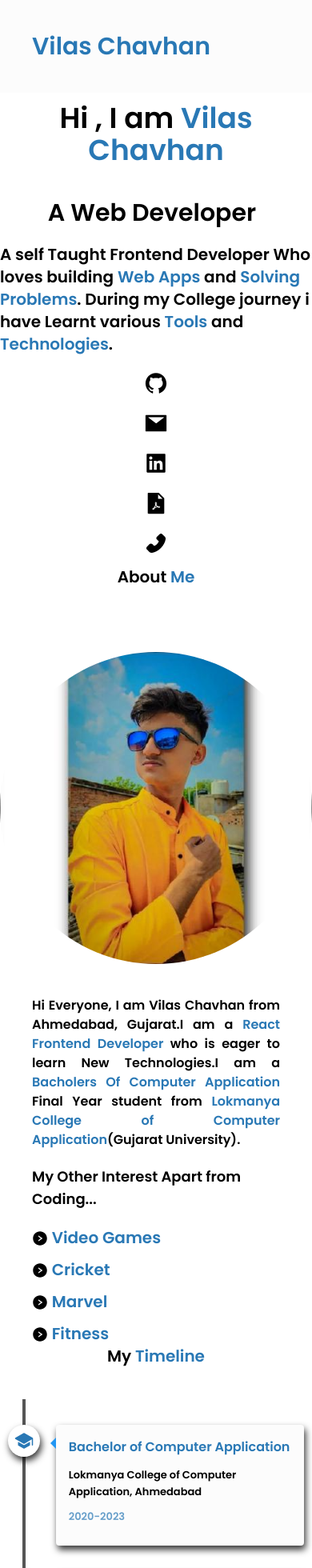
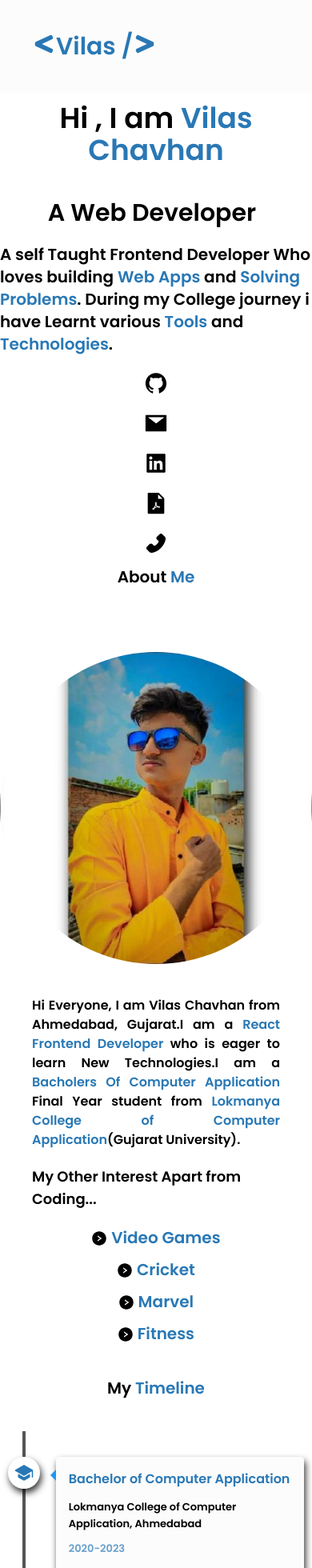
Before and after one commit to villAsh/v1lash.io, a React (Create React App) app: page / in a window 390 px wide. Shown: the top 1960 px of the page at 80% size. Built offline with nearby package versions, Linux system fonts and the light colour scheme.

Commit message:
timeline verticale scrollbar fixed

```diff
--- a/src/Components/About.jsx
+++ b/src/Components/About.jsx
@@ -5,20 +5,20 @@ export default function About() {
     return (
         <div className=" font-poppins">
             <motion.h1
-            initial={{x : -500}}
-            animate={{x : 0}}
-            transition={{duration : 0.5}}
+            initial={{scale : 0}}
+            animate={{scale : 1}}
+            transition={{duration : 1}}
             className="text-xl md:text-3xl text-center text-light-fg mb-10">About <span className="text-light-primary">Me</span></motion.h1>
             <div className='flex flex-col sm:flex-row sm:items-center sm:justify-around pt-10'>
                 <motion.img
-                initial={{x : -500}}
-                animate={{x : 0}}
+                initial={{scale : 0}}
+                animate={{scale : 1}}
                 transition={{duration : 1}}
                 src={avatar} alt="avatar" className='rounded-full' />
 
                 <motion.div
-                initial={{x : 500}}
-                animate={{x : 0}}
+                initial={{scale : 0}}
+                animate={{scale : 1}}
                 transition={{duration : 1}}
 
                 >
@@ -28,7 +28,7 @@ export default function About() {
                     </p>
                     <div className='flex flex-col mt-5'>
                         <h1 className='text-light-fg text-lg sm:text-xl px-10'>My Other Interest Apart from Coding...</h1>
-                        <div className='px-10 mt-5 space-y-3'>
+                        <div className='px-10 mt-5 mb-10 space-y-3 text-center sm:text-left'>
                             <h1 className='text-xl text-light-primary'><AiFillRightCircle className='inline text-light-fg' /> Video Games</h1>
                             <h1 className='text-xl text-light-primary'><AiFillRightCircle className='inline text-light-fg' /> Cricket</h1>
                             <h1 className='text-xl text-light-primary'><AiFillRightCircle className='inline text-light-fg' /> Marvel</h1>
--- a/src/Components/Navbar.jsx
+++ b/src/Components/Navbar.jsx
@@ -1,5 +1,6 @@
 import { useState } from "react";
 import { DarkModeSwitch } from "react-toggle-dark-mode";
+import {FaLessThan,FaGreaterThan} from 'react-icons/fa'
 export default function Navbar(){
     const [darkMode,setDarkMode] = useState(true);
     const toggleDarkMode = (checked) =>{
@@ -20,7 +21,7 @@ export default function Navbar(){
     return(
         <div className="p-10 flex flex-row justify-between items-center bg-light-bg font-poppins">
             <div>
-                <h1 className="text-3xl font-poppins text-light-primary">Vilas Chavhan</h1>
+                <h1 className="text-3xl font-poppins text-light-primary flex"><FaLessThan /> Vilas /<FaGreaterThan /></h1>
             </div>
             <div className="hidden sm:flex">
                 <ul className="sm:flex sm:justify-evenly sm:space-x-6 text-light-fg">
--- a/src/Components/Timeline.jsx
+++ b/src/Components/Timeline.jsx
@@ -9,12 +9,13 @@ export default function Timeline() {
     return (
         <div className="font-poppins flex flex-col items-center sm:mt-20">
             <motion.h1
-                initial={{ x: -500 }}
-                animate={{ x: 0 }}
+                initial={{ scale : 0 }}
+                animate={{ scale : 1 }}
                 transition={{ duration: 0.5 }}
                 className="text-xl md:text-3xl text-center text-light-fg mb-10">My <span className="text-light-primary">Timeline</span></motion.h1>
-            <VerticalTimeline lineColor="#555">
+            <VerticalTimeline lineColor="#555" >
                 <VerticalTimelineElement
+
                     className="text-light-primary vertical-timeline-element--work"
                     contentStyle={{ background: '#fcfcfc', color: '#2978b5', boxShadow: '2px 5px 9px rgba(0,0,0,0.8)' }}
                     contentArrowStyle={{ borderRight: '7px solid  rgb(33, 150, 243)', color: 'black' }}
```
